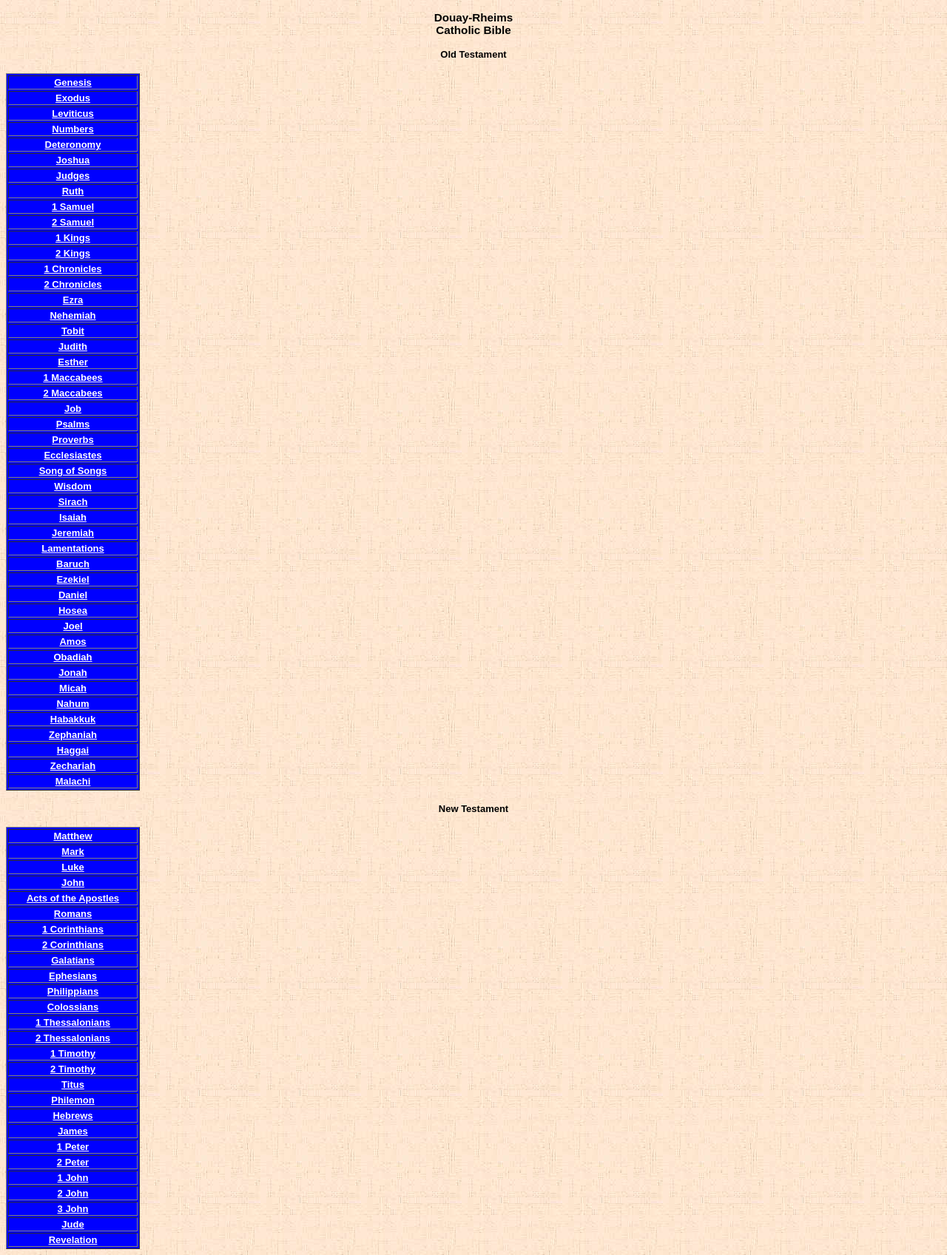
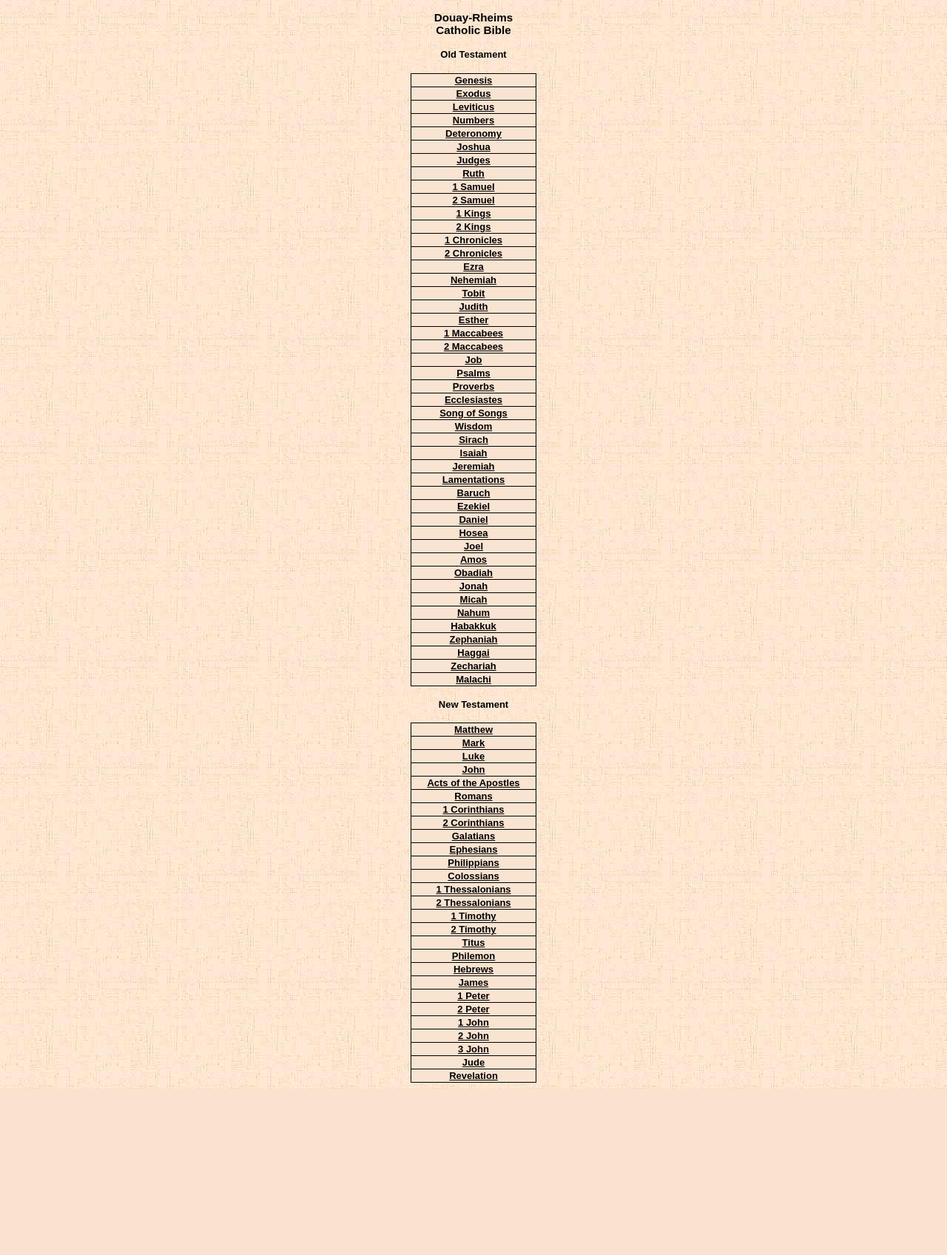
Before and after one commit to khbecker/douay_rheims_bible_html, a PHP site: page /bible/menu.htm in a window 1280 px wide. Shown: the whole page at 74% size. After the commit the page ends 1472 px from the top, so only its background shows below. Run offline with PHP 8.4, Linux system fonts and the light colour scheme; lists and menus that the app fills with data are empty.

Commit message:
Switched from blue to tan for menu color. Made all links black. Other minor style changes.

```diff
--- a/menu.htm
+++ b/menu.htm
@@ -16,11 +16,18 @@
 body {
   background-image: url(sueback.jpg);
   font-size: small; font-family: Arial, sans-serif;
+  text-align: center;
   }
-  :link { color: white }
-  :visited { color: white }
+  :link { color: black }
+  :visited { color: black }
   div.c2 {text-align: center}
-  table.c1 {background-color: blue;}
+  table.c1 {
+      background-color: #F9E3D1;
+      margin: auto;
+      border-color: black;
+      border-spacing:0;
+      border-collapse:collapse;
+  }
 </style>
 </head>
 <body>
@@ -28,7 +35,7 @@ body {
 <div class="c2">
 <h3>Douay-Rheims<br>Catholic Bible</h2>
 <h4>Old Testament</h3>
-<table class="c1" summary="blue" border="1" width="181">
+<table class="c1" border="1" width="170">
 <tr>
 <th><a href="Genesis">Genesis</a></th>
 </tr>
@@ -111,8 +118,7 @@ body {
 <th><a href="Wisdom">Wisdom</a></th>
 </tr>
 <tr>
-<th><a href=
-"Sirach">Sirach</a></th>
+<th><a href="Sirach">Sirach</a></th>
 </tr>
 <tr>
 <th><a href="Isaiah">Isaiah</a></th>
@@ -170,7 +176,7 @@ body {
 </tr>
 </table>
 <h4>New Testament</h2>
-<table class="c1" summary="blue" border="1" width="181">
+<table class="c1" border="1" width="170">
 <tr>
 <th><a href="Matthew">Matthew</a></th>
 </tr>
```
Also changed, not shown: style.css (+5 -3 lines).
